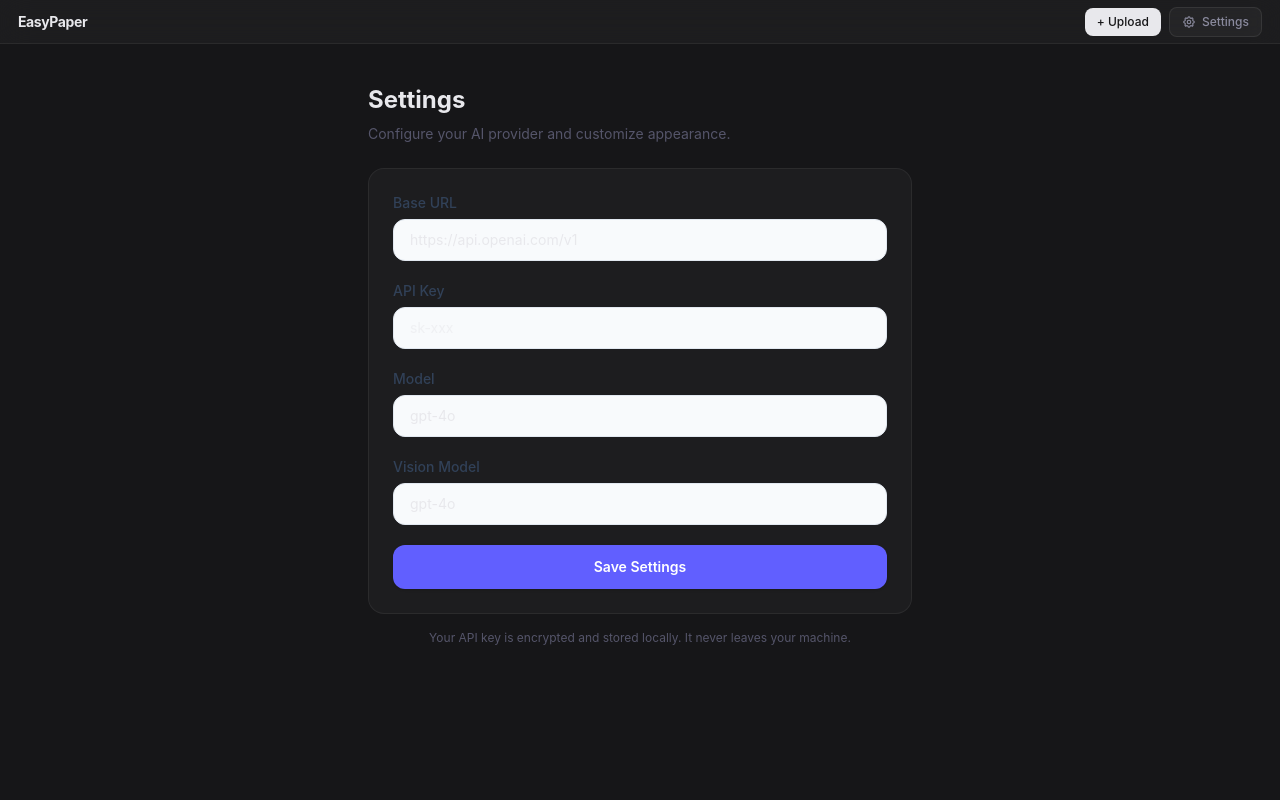
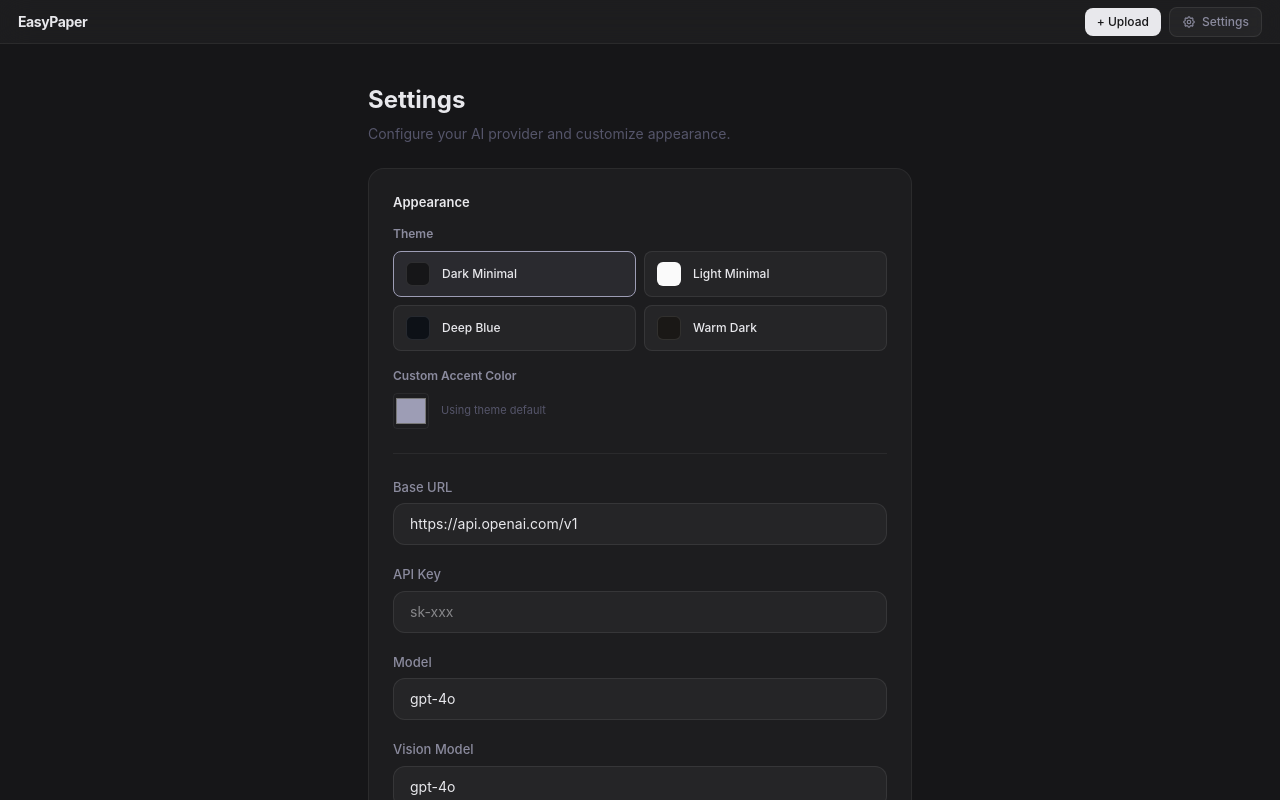
Before and after one commit to LvXinTao/EasyPaper, a Next.js app: page /settings in a window 1280 px wide. Shown: the top 800 px of the page. Built offline with nearby package versions, Linux system fonts and the light colour scheme; no server answers.

Commit message:
feat: add theme picker with 4 presets and custom accent color

```diff
--- a/src/components/settings-form.tsx
+++ b/src/components/settings-form.tsx
@@ -1,6 +1,7 @@
 'use client';
 
 import { useState, useEffect } from 'react';
+import { ThemePicker } from './theme-picker';
 
 interface SettingsData {
   baseUrl: string;
@@ -67,68 +68,78 @@ export function SettingsForm() {
 
   return (
     <div className="space-y-5">
+      <div className="mb-6 pb-6" style={{ borderBottom: '1px solid var(--border)' }}>
+        <h3 style={{ fontSize: '13px', fontWeight: 600, color: 'var(--text-primary)', marginBottom: '12px' }}>Appearance</h3>
+        <ThemePicker />
+      </div>
+
       <div>
-        <label className="block text-sm font-medium text-slate-700 mb-1.5">
+        <label style={{ display: 'block', fontSize: '13px', fontWeight: 500, color: 'var(--text-secondary)', marginBottom: '6px' }}>
           Base URL
         </label>
         <input
           type="url"
           value={settings.baseUrl}
           onChange={(e) => setSettings({ ...settings, baseUrl: e.target.value })}
-          className="w-full px-4 py-2.5 border border-slate-200 rounded-xl text-sm focus:outline-none focus:ring-2 focus:ring-indigo-300 focus:border-indigo-300 bg-slate-50"
+          className="w-full px-4 py-2.5 rounded-xl text-sm focus:outline-none"
+          style={{ background: 'var(--glass)', border: '1px solid var(--glass-border)', color: 'var(--text-primary)' }}
           placeholder="https://api.openai.com/v1"
         />
       </div>
 
       <div>
-        <label className="block text-sm font-medium text-slate-700 mb-1.5">
+        <label style={{ display: 'block', fontSize: '13px', fontWeight: 500, color: 'var(--text-secondary)', marginBottom: '6px' }}>
           API Key
           {settings.hasApiKey && (
-            <span className="ml-2 text-xs text-emerald-600 font-normal bg-emerald-50 px-2 py-0.5 rounded-full">configured</span>
+            <span className="ml-2 text-xs font-normal px-2 py-0.5 rounded-full" style={{ color: 'var(--text-tertiary)', background: 'var(--glass)', border: '1px solid var(--glass-border)' }}>configured</span>
           )}
         </label>
         <input
           type="password"
           value={apiKey}
           onChange={(e) => setApiKey(e.target.value)}
-          className="w-full px-4 py-2.5 border border-slate-200 rounded-xl text-sm focus:outline-none focus:ring-2 focus:ring-indigo-300 focus:border-indigo-300 bg-slate-50"
+          className="w-full px-4 py-2.5 rounded-xl text-sm focus:outline-none"
+          style={{ background: 'var(--glass)', border: '1px solid var(--glass-border)', color: 'var(--text-primary)' }}
           placeholder={settings.hasApiKey ? 'Enter new key to update' : 'sk-xxx'}
         />
       </div>
 
       <div>
-        <label className="block text-sm font-medium text-slate-700 mb-1.5">
+        <label style={{ display: 'block', fontSize: '13px', fontWeight: 500, color: 'var(--text-secondary)', marginBottom: '6px' }}>
           Model
         </label>
         <input
           type="text"
           value={settings.model}
           onChange={(e) => setSettings({ ...settings, model: e.target.value })}
-          className="w-full px-4 py-2.5 border border-slate-200 rounded-xl text-sm focus:outline-none focus:ring-2 focus:ring-indigo-300 focus:border-indigo-300 bg-slate-50"
+          className="w-full px-4 py-2.5 rounded-xl text-sm focus:outline-none"
+          style={{ background: 'var(--glass)', border: '1px solid var(--glass-border)', color: 'var(--text-primary)' }}
           placeholder="gpt-4o"
         />
       </div>
 
       <div>
-        <label className="block text-sm font-medium text-slate-700 mb-1.5">
+        <label style={{ display: 'block', fontSize: '13px', fontWeight: 500, color: 'var(--text-secondary)', marginBottom: '6px' }}>
           Vision Model
         </label>
         <input
           type="text"
           value={settings.visionModel}
           onChange={(e) => setSettings({ ...settings, visionModel: e.target.value })}
-          className="w-full px-4 py-2.5 border border-slate-200 rounded-xl text-sm focus:outline-none focus:ring-2 focus:ring-indigo-300 focus:border-indigo-300 bg-slate-50"
+          className="w-full px-4 py-2.5 rounded-xl text-sm focus:outline-none"
+          style={{ background: 'var(--glass)', border: '1px solid var(--glass-border)', color: 'var(--text-primary)' }}
           placeholder="gpt-4o"
         />
       </div>
 
       {message && (
         <div
-          className={`text-sm font-medium px-4 py-2.5 rounded-xl ${
-            message.type === 'success'
-              ? 'text-emerald-700 bg-emerald-50 border border-emerald-200'
-              : 'text-rose-700 bg-rose-50 border border-rose-200'
-          }`}
+          className="text-sm font-medium px-4 py-2.5 rounded-xl"
+          style={{
+            color: message.type === 'success' ? 'var(--text-primary)' : 'var(--rose)',
+            background: 'var(--glass)',
+            border: '1px solid var(--glass-border)',
+          }}
         >
           {message.text}
         </div>
@@ -137,7 +148,8 @@ export function SettingsForm() {
       <button
         onClick={handleSave}
         disabled={saving}
-        className="w-full px-4 py-3 bg-indigo-500 text-white text-sm font-semibold rounded-xl hover:bg-indigo-600 disabled:opacity-50 transition-colors shadow-sm"
+        className="w-full px-4 py-3 text-sm font-semibold rounded-xl disabled:opacity-50 transition-colors"
+        style={{ background: 'var(--text-primary)', color: 'var(--bg)' }}
       >
         {saving ? 'Saving...' : 'Save Settings'}
       </button>
```
Also changed, not shown: src/types/index.ts (+7 -0 lines).
